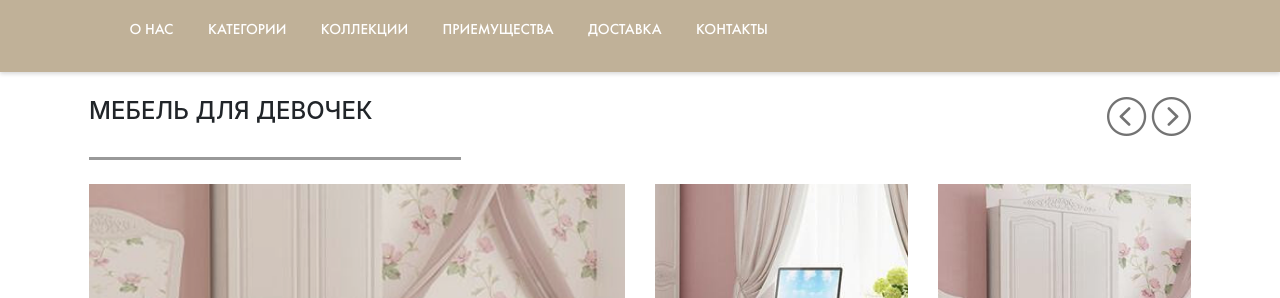
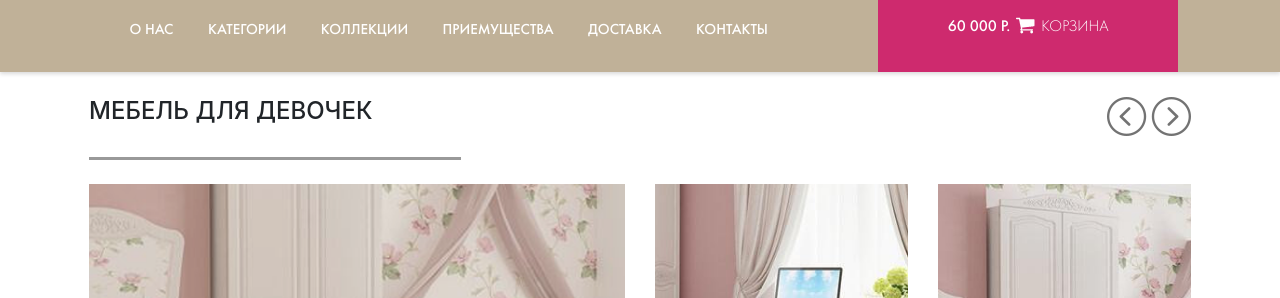
Before and after one commit to MrFzovpec/piccoly-front-end, a website: page app/index.html in a window 1280 px wide. Shown: the part 219-517 px from the top of the page. Drawn offline with nearby package versions, Linux system fonts and the light colour scheme.

```diff
--- a/app/index.html
+++ b/app/index.html
@@ -65,23 +65,20 @@
                                 <li class="point_6 col-md-2">Контакты</li>
                             </ul>
                         </div>
+                    </div>
+
+
+                    <div class="menu__cart">
 
                         <div class="row">
-                            <div style="margin-left: 4.5vh" class="col-md-12">
-                                <div class="underline row">
-                                    <div class="underline__1"></div>
-                                    <div class="underline__2"></div>
-                                    <div class="underline__3"></div>
-                                    <div class="underline__4"></div>
-                                    <div class="underline__5"></div>
-                                    <div class="underline__6"></div>
-                                </div>
+
+                            <span class="menu__cart__price" style="font-family:'FuturaPT'">60 000 Р.</span>
+                            <img src="img/cart_white.png" width="auto" alt="">
+                            <span>Корзина</span>
                         </div>
 
                     </div>
-                    </div>
 
-                    <div class="col-md-4"></div>
                 </div>
 
             </div>
@@ -90,14 +87,14 @@
 
     </header>
 
-    <section class = "section-index content ">
+    <section class="section-index content ">
         <div class="section-index__head">
             <div class="section-index__title-block">
                 <h2 class="section-index__title">МЕБЕЛЬ ДЛЯ ДЕВОЧЕК</h2>
             </div>
             <div class="section-index__arrows">
-                <img class = "section-index__arrow" src="img/arrow_left.png">
-                <img class = "section-index__arrow" src="img/arrow_right.png">
+                <img class="section-index__arrow" src="img/arrow_left.png">
+                <img class="section-index__arrow" src="img/arrow_right.png">
             </div>
         </div>
         <div class="section-index__underline"></div>
@@ -157,14 +154,14 @@
         </div>
     </section>
     <div class="space"></div>
-    <section class = "section-index content ">
+    <section class="section-index content ">
         <div class="section-index__head">
             <div class="section-index__title-block">
                 <h2 class="section-index__title">ДЛЯ МАЛЬЧИКОВ</h2>
             </div>
             <div class="section-index__arrows">
-                <img class = "section-index__arrow" src="img/arrow_left.png">
-                <img class = "section-index__arrow" src="img/arrow_right.png">
+                <img class="section-index__arrow" src="img/arrow_left.png">
+                <img class="section-index__arrow" src="img/arrow_right.png">
             </div>
         </div>
         <div class="section-index__underline"></div>
@@ -224,14 +221,14 @@
         </div>
     </section>
     <div class="space"></div>
-    <section class = "section-index content ">
+    <section class="section-index content ">
         <div class="section-index__head">
             <div class="section-index__title-block">
                 <h2 class="section-index__title">МЕБЕЛЬ ДЛЯ ДЕВУШЕК</h2>
             </div>
             <div class="section-index__arrows">
-                <img class = "section-index__arrow" src="img/arrow_left.png">
-                <img class = "section-index__arrow" src="img/arrow_right.png">
+                <img class="section-index__arrow" src="img/arrow_left.png">
+                <img class="section-index__arrow" src="img/arrow_right.png">
             </div>
         </div>
         <div class="section-index__underline"></div>
@@ -291,14 +288,14 @@
         </div>
     </section>
     <div class="space"></div>
-    <section class = "section-index content ">
+    <section class="section-index content ">
         <div class="section-index__head">
             <div class="section-index__title-block">
                 <h2 class="section-index__title">ДЛЯ ПАРНЕЙ</h2>
             </div>
             <div class="section-index__arrows">
-                <img class = "section-index__arrow" src="img/arrow_left.png">
-                <img class = "section-index__arrow" src="img/arrow_right.png">
+                <img class="section-index__arrow" src="img/arrow_left.png">
+                <img class="section-index__arrow" src="img/arrow_right.png">
             </div>
         </div>
         <div class="section-index__underline"></div>
--- a/app/sass/fonts.sass
+++ b/app/sass/fonts.sass
@@ -1,3 +1,7 @@
+@font-face
+  font-family: "FuturaPT-Light"
+  src: url('../fonts/FuturaPT/FuturaPT-Light.ttf')
+
 @font-face
   font-family: "FuturaPT"
   src: url('../fonts/FuturaPT/FuturaPT-Medium.ttf')
--- a/app/sass/header.sass
+++ b/app/sass/header.sass
@@ -43,7 +43,6 @@
                 img
                     padding-left: 3%
     nav
-
         background: rgb(192, 177, 152)
         box-shadow: 0px 2px 4px 0px rgba(0, 0, 0, 0.15)
         .menu
@@ -62,35 +61,24 @@
 
                         font-size: 15px
                         font-family: "FuturaPT"
-            .underline
-                div
-                    margin-left: 3px
-                    margin-right: 3px
-                    margin-top: 1.2px
+            &__cart
 
-                .underline__1
-                    background-color: inherit
-                    height: 10px
-                    width: 80px
-                .underline__2
-                    background-color: inherit
-                    height: 10px
-                    width: 100px
-                .underline__3
-                    background-color: inherit
-                    height: 10px
-                    width: 120px
-                .underline__4
-                    height: 10px
-                    background-color: inherit
-                    width: 135px
-                .underline__5
-                    height: 10px
-                    background-color: inherit
-                    width: 105px
-                .underline__6
-                    height: 10px
-                    width: 105px
-.point_1
-     &:hover ~ .underline__1
-        background-color: #5f5ca4
+                background-color: rgb(206, 42, 110)
+
+                .row
+                    margin: 0
+                    display: flex
+                    justify-content: center
+                    align-items: center
+                    height: 100%
+                    img
+                        margin-left: 2%
+                        margin-right: 2%
+                    span
+                        text-transform: uppercase
+                        font-size: 16px
+                        font-family: "FuturaPT-Light"
+                text-align: center
+                color: white
+                width: 300px
+                position: relative
```
Also changed, not shown: app/css/fonts.min.css, app/css/header.min.css, app/css/main.min.css, app/img/cart_white.png (added). Lines whose indentation alone changed are shown as unchanged.
